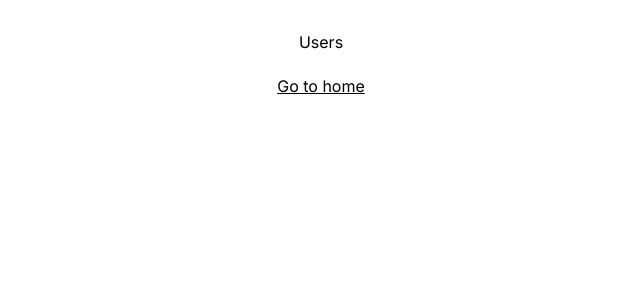
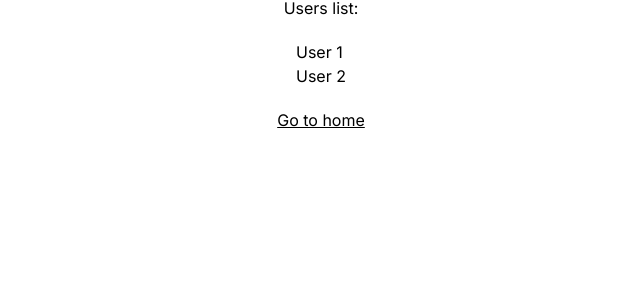
Before and after one commit to nina-viter-mp/local-kidy, a Next.js app: page /users in a window 1280 px wide. Shown: the top 300 px of the page, without its empty margins (319-959 px from the left). Built offline with nearby package versions, Linux system fonts and the light colour scheme.

Commit message:
add mock user list

```diff
--- a/src/app/users/page.tsx
+++ b/src/app/users/page.tsx
@@ -3,7 +3,15 @@ import Link from "next/link";
 export default function Users() {
     return (
         <main className={'flex flex-col h-32 justify-center items-center gap-5'}>
-            <h1>Users</h1>
+            <h1>Users list:</h1>
+
+            <ul>
+                <li>User 1</li>
+                <li>User 2</li>
+            </ul>
+
+
+
 
             <Link className={'underline'} href={'/'}>Go to home</Link>
         </main>
```
